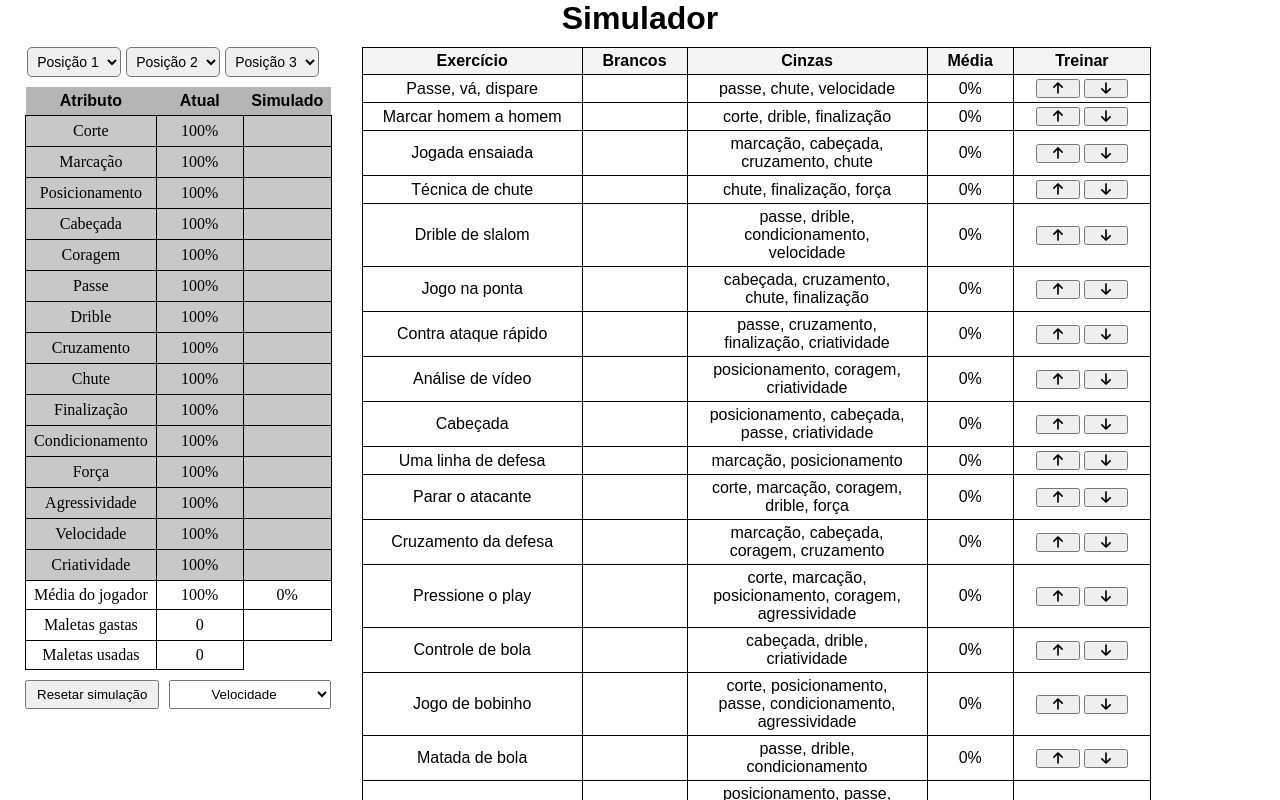
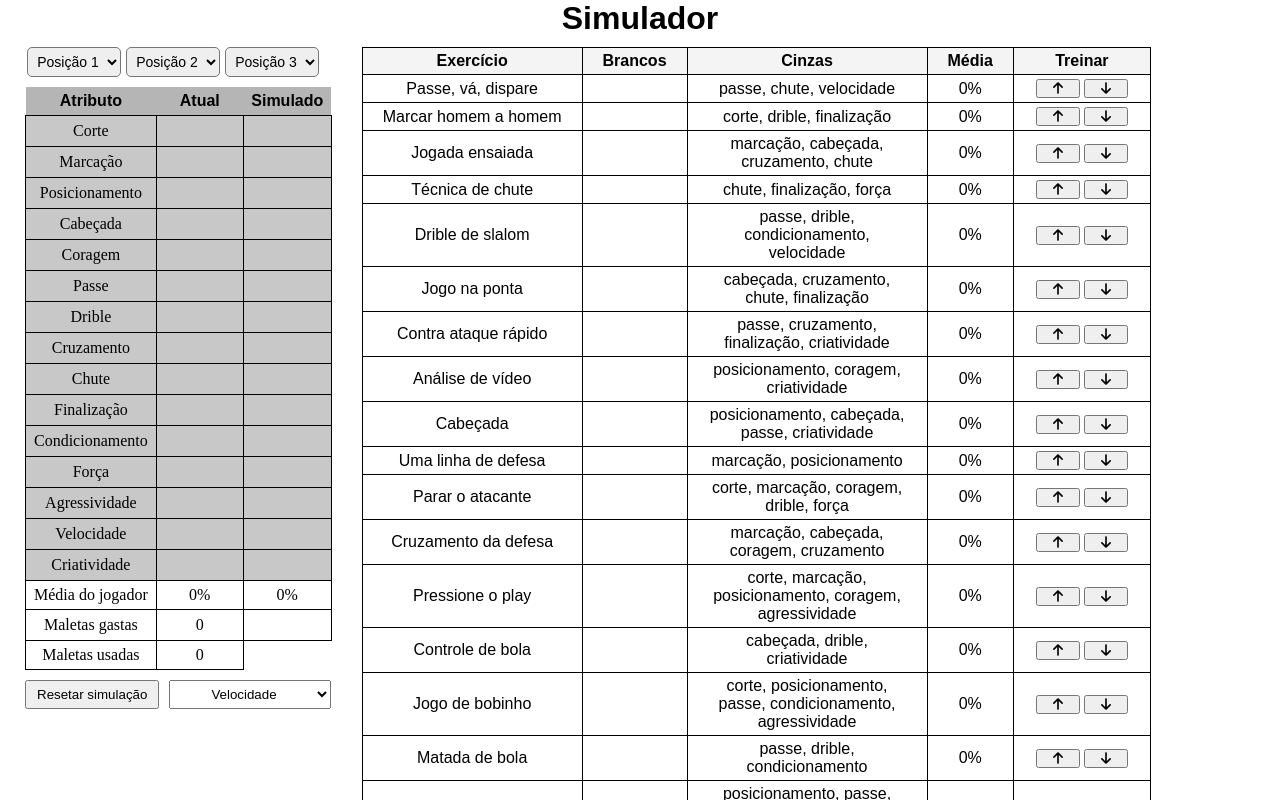
Before and after one commit to jonatasas10/simulador, a React (Vite) app: page / in a window 1280 px wide. Shown: the top 800 px of the page. Built offline with nearby package versions, Linux system fonts and the light colour scheme.

Commit message:
removed an additional curly brace

```diff
--- a/src/App.jsx
+++ b/src/App.jsx
@@ -5,7 +5,7 @@ import {useState, useRef, useEffect} from "react";
 
 function App() {
     const [attrValues, setAttrValues] = useState(Array(15).fill(null));
-    const [originalAttributes, setOriginAttributes] = useState(Array(15).fill(100));
+    const [originalAttributes, setOriginAttributes] = useState(Array(15).fill(null));
     const [seqCount, setSeqCount] = useState([]);
     const [prev, setPrev] = useState([]);
     const [reset, setReset] = useState(true);
--- a/src/components/trainings.jsx
+++ b/src/components/trainings.jsx
@@ -147,7 +147,7 @@ function Trainings({attrValues, setAttrValues, attrs, exercises,setPacks, counte
             setCurrentAvg(media - sub/exercises[attr].length);
             setAdd(sub);
 
-            const train = `${trainsOptions[attr]} = ${attrs[exercises[attr][0]]} = ${subTotal[0]}}`;
+            const train = `${trainsOptions[attr]} = ${attrs[exercises[attr][0]]} = ${subTotal[0]}`;
 
             if (subTotal.length > 0) {
                 if (seqAuxSub.length > 0 && seqAuxSub[seqAuxSub.length-1].includes(trainsOptions[attr])) {
```
